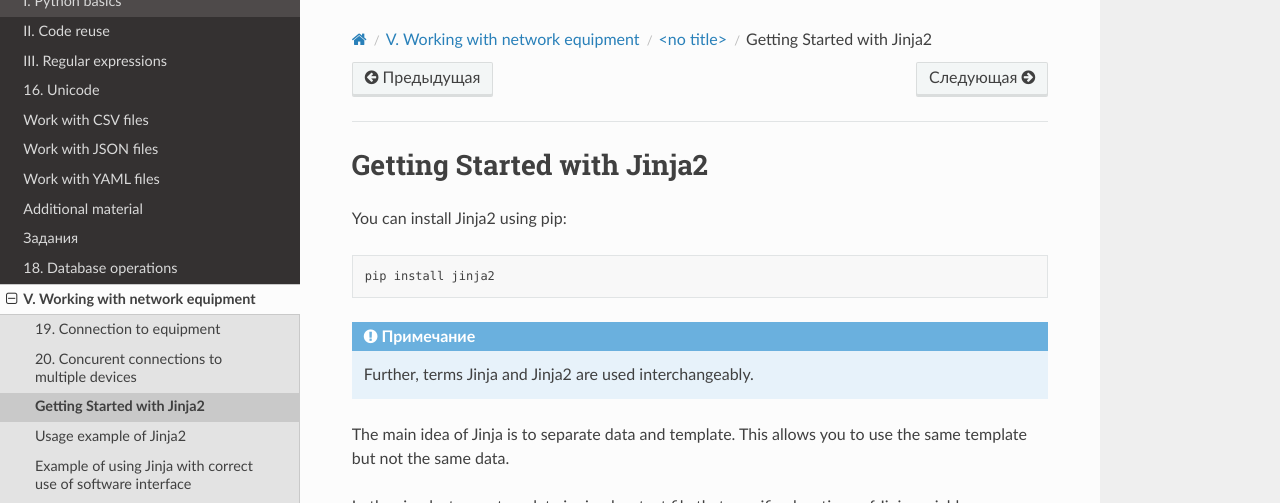
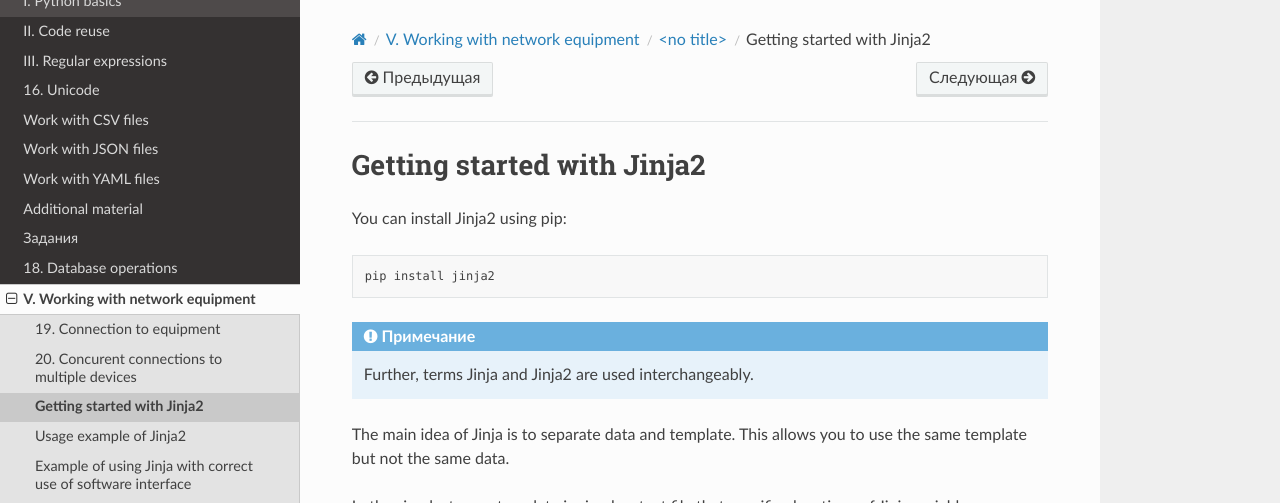
Before and after one commit to Aidar5/nattoeng, a Sphinx documentation site: the page built from docs/source/book/21_jinja2/README.rst, in a window 1280 px wide and 900 px high. Shown: the top 503 px of the window. Built offline with Sphinx 7.4.7 and the Read the Docs theme 2.0.0, drawn with Linux system fonts in a browser that asks for light colours; pages that are not in the unit, such as notebooks, are missing from menus; some of the changed text lies outside the part shown.

```diff
--- a/docs/source/book/21_jinja2/README.rst
+++ b/docs/source/book/21_jinja2/README.rst
@@ -1,4 +1,4 @@
-Getting Started with Jinja2
+Getting started with Jinja2
 ======================
 
 You can install Jinja2 using pip:
```
Also changed, not shown: other parts of docs/source/book/21_jinja2/README.rst (+1 -1 lines).
